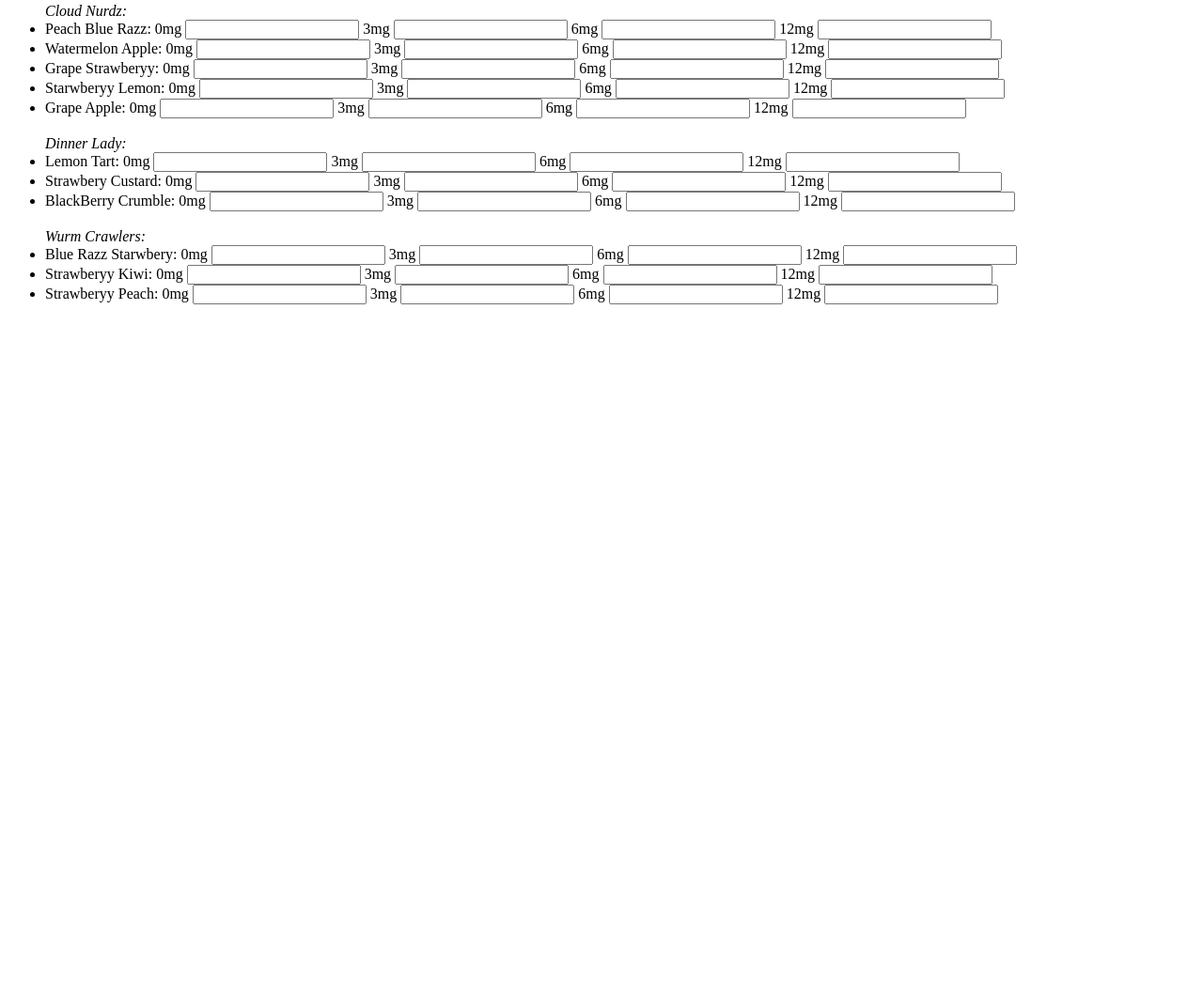
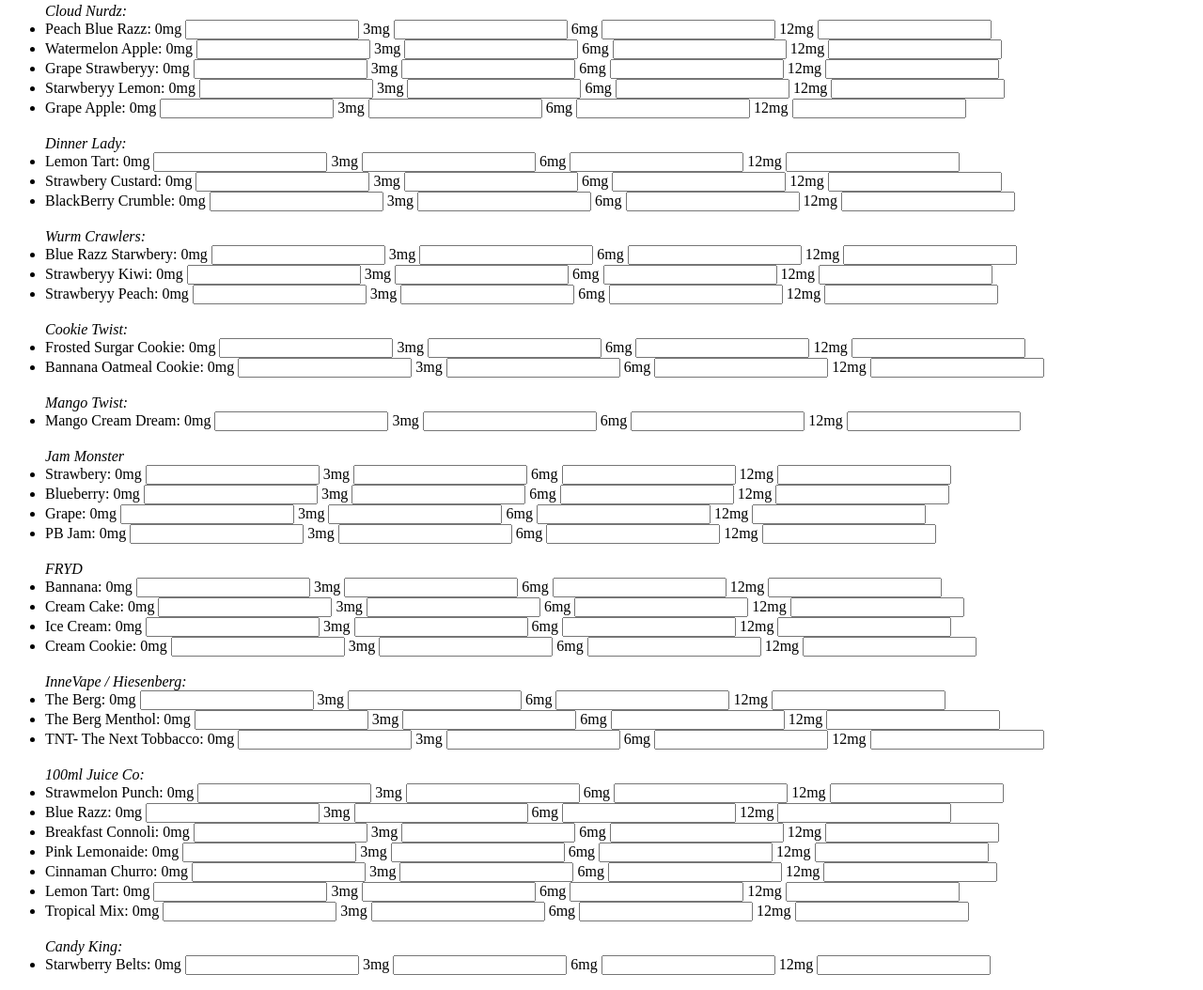
Before and after one commit to TylerD07/strangeCloudzInventory, a plain HTML site: page index.html in a window 1280 px wide. Shown: the part 1600-2654 px from the top of the page at 94% size. Before the commit the page ends 1940 px from the top, so only its background shows below. Drawn offline with Linux system fonts and the light colour scheme.

Commit message:
need to add one more juice Candy king and ill be done with stock

```diff
--- a/index.html
+++ b/index.html
@@ -385,6 +385,140 @@
             <input name="strpea6" /> 12mg
             <input name="strpea12" />
           </li>
+          <br/>
+
+          <em>Cookie Twist:</em>
+          <li>
+            Frosted Surgar Cookie: 0mg <input name="frostCook0" /> 3mg <input name="frostCook3" /> 6mg
+            <input name="frostCook6" /> 12mg
+            <input name="frostCook12" />
+          </li>
+          <li>
+            Bannana Oatmeal Cookie: 0mg <input name="bOat0" /> 3mg <input name="bOat3" /> 6mg
+            <input name="bOat6" /> 12mg
+            <input name="bOat12" />
+          </li>
+          <br/>
+
+          <em>Mango Twist:</em>
+          <li>
+            Mango Cream Dream: 0mg <input name="mcd0" /> 3mg <input name="mcd3" /> 6mg
+            <input name="mcd6" /> 12mg
+            <input name="mcd12" />
+          </li>
+          <br/>
+
+          <em>Jam Monster</em>
+          <li>
+            Strawbery: 0mg <input name="strJamM0" /> 3mg <input name="strJamM3" /> 6mg
+            <input name="strJam6" /> 12mg
+            <input name="strJam12" />
+          </li>
+          <li>
+            Blueberry: 0mg <input name="blueJam0" /> 3mg <input name="blueJam3" /> 6mg
+            <input name="blueJam6" /> 12mg
+            <input name="blueJam12" />
+          </li>
+          <li>
+            Grape: 0mg <input name="grapeJam0" /> 3mg <input name="grapeJam3" /> 6mg
+            <input name="grapeJam6" /> 12mg
+            <input name="grapeJam12" />
+          </li>
+          <li>
+            PB Jam: 0mg <input name="pbj0" /> 3mg <input name="pbj3" /> 6mg
+            <input name="pbj6" /> 12mg
+            <input name="pbj12" />
+          </li>
+          <br/>
+
+          <em>FRYD</em>
+          <li>
+            Bannana: 0mg <input name="banna0" /> 3mg <input name="banna3" /> 6mg
+            <input name="banna6" /> 12mg
+            <input name="banna12" />
+          </li>
+          <li>
+            Cream Cake: 0mg <input name="creamC0" /> 3mg <input name="creamC3" /> 6mg
+            <input name="creamC6" /> 12mg
+            <input name="creamC12" />
+          </li>
+          <li>
+            Ice Cream: 0mg <input name="iceCream0" /> 3mg <input name="iceCream3" /> 6mg
+            <input name="iceCream6" /> 12mg
+            <input name="iceCream12" />
+          </li>
+          <li>
+            Cream Cookie: 0mg <input name="cookieCream0" /> 3mg <input name="cookieCream3" /> 6mg
+            <input name="cookieCream6" /> 12mg
+            <input name="cookieCream12" />
+          </li>
+          <br/>
+
+          <em>InneVape / Hiesenberg:</em>
+          <li>
+            The Berg: 0mg <input name="berg0" /> 3mg <input name="berg3" /> 6mg
+            <input name="berg6" /> 12mg
+            <input name="berg12" />
+          </li>
+          <li>
+            The Berg Menthol: 0mg <input name="bergMen0" /> 3mg <input name="bergMenM3" /> 6mg
+            <input name="bergMen6" /> 12mg
+            <input name="bergM12" />
+          </li>
+          <li>
+            TNT- The Next Tobbacco: 0mg <input name="tnt0" /> 3mg <input name="tnt3" /> 6mg
+            <input name="tnt6" /> 12mg
+            <input name="tnt12" />
+          </li>
+          <br/>
+
+          <em>100ml Juice Co:</em>
+          <li>
+            Strawmelon Punch: 0mg <input name="strMelon0" /> 3mg <input name="strMelon3" /> 6mg
+            <input name="strMelon6" /> 12mg
+            <input name="strMelon12" />
+          </li>
+          <li>
+            Blue Razz: 0mg <input name="bluRazz0" /> 3mg <input name="blueRazz3" /> 6mg
+            <input name="blueRazz6" /> 12mg
+            <input name="blueRazz12" />
+          </li>
+          <li>
+            Breakfast Connoli: 0mg <input name="breakCon0" /> 3mg <input name="breakCon3" /> 6mg
+            <input name="breakCon6" /> 12mg
+            <input name="breakCon12" />
+          </li>
+          <li>
+            Pink Lemonaide: 0mg <input name="pink0" /> 3mg <input name="pink3" /> 6mg
+            <input name="pink6" /> 12mg
+            <input name="pink12" />
+          </li>
+          <li>
+            Cinnaman Churro: 0mg <input name="cinchur0" /> 3mg <input name="cinchur3" /> 6mg
+            <input name="cinchuro6" /> 12mg
+            <input name="cinchuro12" />
+          </li>
+          <li>
+            Lemon Tart: 0mg <input name="lemTart0" /> 3mg <input name="lemTart3" /> 6mg
+            <input name="lemTart6" /> 12mg
+            <input name="lemTart12" />
+          </li>
+          <li>
+            Tropical Mix: 0mg <input name="tropMix0" /> 3mg <input name="tropMix3" /> 6mg
+            <input name="tropMix6" /> 12mg
+            <input name="tropMix12" />
+          </li>
+          <br/>
+
+          <em>Candy King:</em>
+          <li>
+            Starwberry Belts: 0mg <input name="strBelt0" /> 3mg <input name="strBelt3" /> 6mg
+            <input name="strBelt6" /> 12mg
+            <input name="strBelt12" />
+          </li>
+
+
+
 
 
         </ul>
```
Also changed, not shown: statements.html (added, +228 -0 lines).
